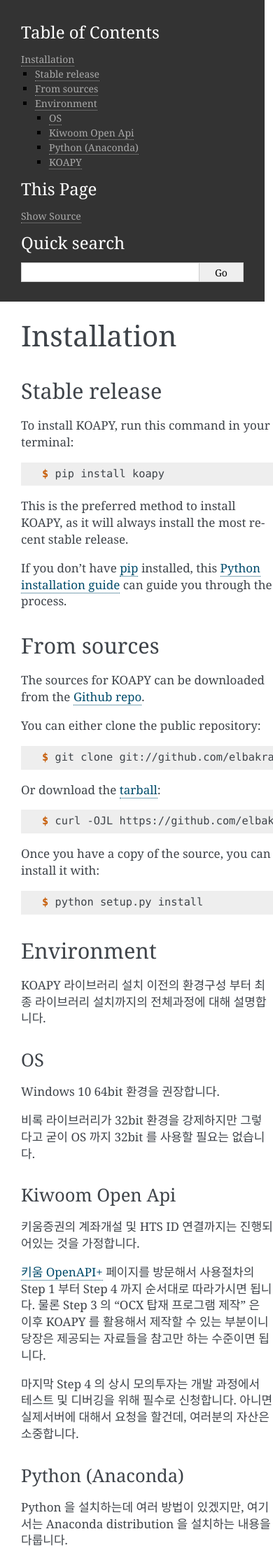
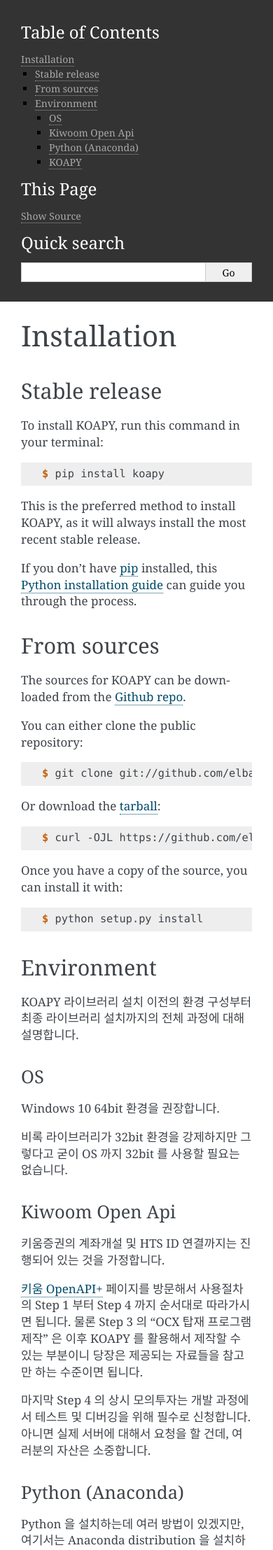
Before and after one commit to elbakramer/koapy, a Sphinx documentation site: the page built from docs/installation.rst, in a window 390 px wide. Shown: the top 2215 px of the page at 70% size. Built offline with Sphinx 7.4.7, drawn with Linux system fonts in a browser that asks for light colours; some web fonts are replaced; pages that are not in the unit, such as notebooks, are missing from menus; some of the changed text lies outside the part shown.

Commit message:
Update documentation

```diff
--- a/docs/_static/css/style.css
+++ b/docs/_static/css/style.css
@@ -8,3 +8,24 @@
     font-family: 'Nanum Gothic Coding', 'Consolas', 'Menlo', 'DejaVu Sans Mono', 'Bitstream Vera Sans Mono', monospace;
     font-size: 0.9em;
 }
+
+code {
+    display: inline-block;
+}
+
+@media screen and (max-width: 875px) {
+    div.sphinxsidebar {
+        width: calc(100% + 20px);
+        margin: -20px 0 20px -30px;
+    }
+
+    div.body {
+        min-width: 0;
+    }
+}
+
+@media screen and (max-width: 870px) {
+    ul {
+        margin-left: 30px;
+    }
+}
--- a/docs/installation.rst
+++ b/docs/installation.rst
@@ -54,7 +54,7 @@
 Environment
 -----------
 
-KOAPY 라이브러리 설치 이전의 환경구성 부터 최종 라이브러리 설치까지의 전체과정에 대해 설명합니다.
+KOAPY 라이브러리 설치 이전의 환경 구성부터 최종 라이브러리 설치까지의 전체 과정에 대해 설명합니다.
 
 OS
 ==
@@ -66,14 +66,14 @@
 Kiwoom Open Api
 ===============
 
-키움증권의 계좌개설 및 HTS ID 연결까지는 진행되어있는 것을 가정합니다.
+키움증권의 계좌개설 및 HTS ID 연결까지는 진행되어 있는 것을 가정합니다.
 
 `키움 OpenAPI+`_ 페이지를 방문해서 사용절차의 Step 1 부터 Step 4 까지 순서대로 따라가시면 됩니다.
 물론 Step 3 의 "OCX 탑재 프로그램 제작" 은 이후 KOAPY 를 활용해서 제작할 수 있는 부분이니
 당장은 제공되는 자료들을 참고만 하는 수준이면 됩니다.
 
 마지막 Step 4 의 상시 모의투자는 개발 과정에서 테스트 및 디버깅을 위해 필수로 신청합니다.
-아니면 실제서버에 대해서 요청을 할건데, 여러분의 자산은 소중합니다.
+아니면 실제 서버에 대해서 요청을 할 건데, 여러분의 자산은 소중합니다.
 
 .. _`키움 OpenAPI+`: https://www3.kiwoom.com/nkw.templateFrameSet.do?m=m1408000000
 
@@ -105,7 +105,7 @@
     $ pip install -I git+https://github.com/elbakramer/pyreadline.git
 
 이제 32-Bit Python 을 설치할 차례입니다.
-아래 명령을 한줄씩 앞서 띄워놓은 프롬프트에 입력해 수행합니다.
+아래 명령을 한 줄씩 앞서 띄워놓은 프롬프트에 입력해 수행합니다.
 
 .. code-block:: console
 
@@ -130,8 +130,8 @@
 
     $ conda activate x86
 
-제대로 불러온 경우라면 입력창 앞의 괄호로 있던 ``(base)`` 가 ``(x86)`` 으로 대체될겁니다.
-앞서 64-Bit 에서 테스트 했던 것과 똑같이 32-Bit 에 대해서도 문제가 없는지 확인해봅니다.
+제대로 불러온 경우라면 입력창 앞의 괄호로 있던 ``(base)`` 가 ``(x86)`` 으로 대체될 겁니다.
+앞서 64-Bit 에서 테스트했던 것과 똑같이 32-Bit 에 대해서도 문제가 없는지 확인해봅니다.
 
 .. code-block:: console
 
@@ -150,7 +150,7 @@
 그러면 다시 앞의 ``(x86)`` 이 ``(base)`` 로 바뀌면서 64-Bit 환경으로 돌아오게 됩니다.
 
 이제 다음부터는 ``Anaconda Prompt (Anaconda3)`` 실행 후 ``conda activate x86`` 을 통해서 32-Bit 환경을 불러오거나,
-아니면 시작화면에서 ``Anaconda Prompt (x86)`` 을 찾아서 실행하면 바로 32-Bit 환경으로 시작합니다.
+아니면 시작 화면에서 ``Anaconda Prompt (x86)`` 을 찾아서 실행하면 바로 32-Bit 환경으로 시작합니다.
 
 .. _`Anaconda Products`: https://www.anaconda.com/products/individual
 
```
Also changed, not shown: other parts of docs/installation.rst (+8 -8 lines), README.rst (+13 -10 lines), docs/usage.rst (+11 -11 lines).
